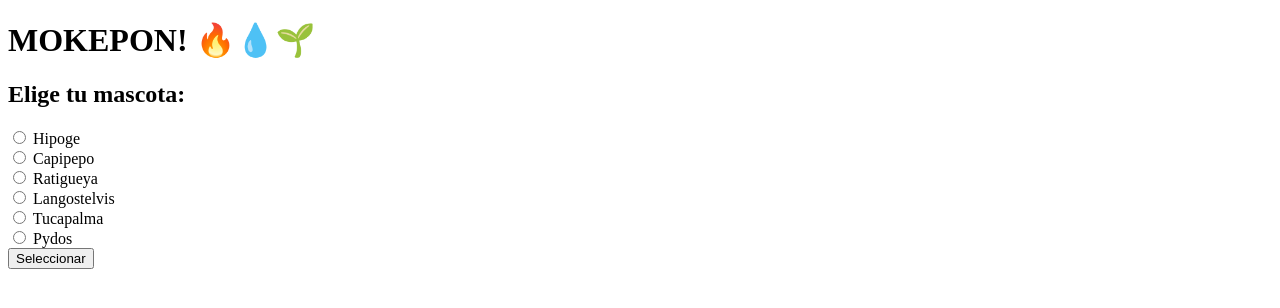
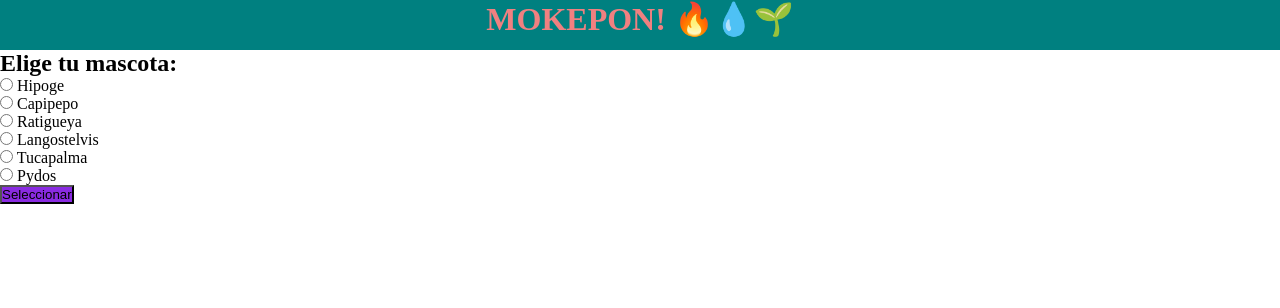
Before and after one commit to Juan17Informatico/curso-gratis-de-programacion-basica, a plain HTML site: page 01-fundamentos-de-programacion/mokepon/mokepon.html in a window 1280 px wide. Drawn offline with Linux system fonts and the light colour scheme.

Commit message:
Clase 35 Finalizada

```diff
--- /dev/null
+++ b/01-fundamentos-de-programacion/mokepon/css/styles.css
@@ -0,0 +1,25 @@
+*{
+    margin: 0;
+    padding: 0;
+    box-sizing: border-box;
+}
+
+.titulo{
+    color: lightcoral;
+    width: 100vw;
+    height: 50px;
+    background-color: teal;
+    text-align: center;
+}
+
+label {
+    background-color: tomtato;
+}
+
+input {
+    background-color: aqua;
+}
+
+button {
+    background-color: blueviolet;
+}
--- a/01-fundamentos-de-programacion/mokepon/mokepon.html
+++ b/01-fundamentos-de-programacion/mokepon/mokepon.html
@@ -4,9 +4,10 @@
         <meta charset="UTF-8" />
         <meta name="viewport" content="width=device-width, initial-scale=1.0" />
         <title>Mokepon!</title>
+        <link rel="stylesheet" href="./css/styles.css">
     </head>
     <body>
-        <h1>MOKEPON! 🔥💧🌱</h1>
+        <h1 class="titulo" >MOKEPON! 🔥💧🌱</h1>
 
         <section id="character-select">
             <h2>Elige tu mascota:</h2>
```
